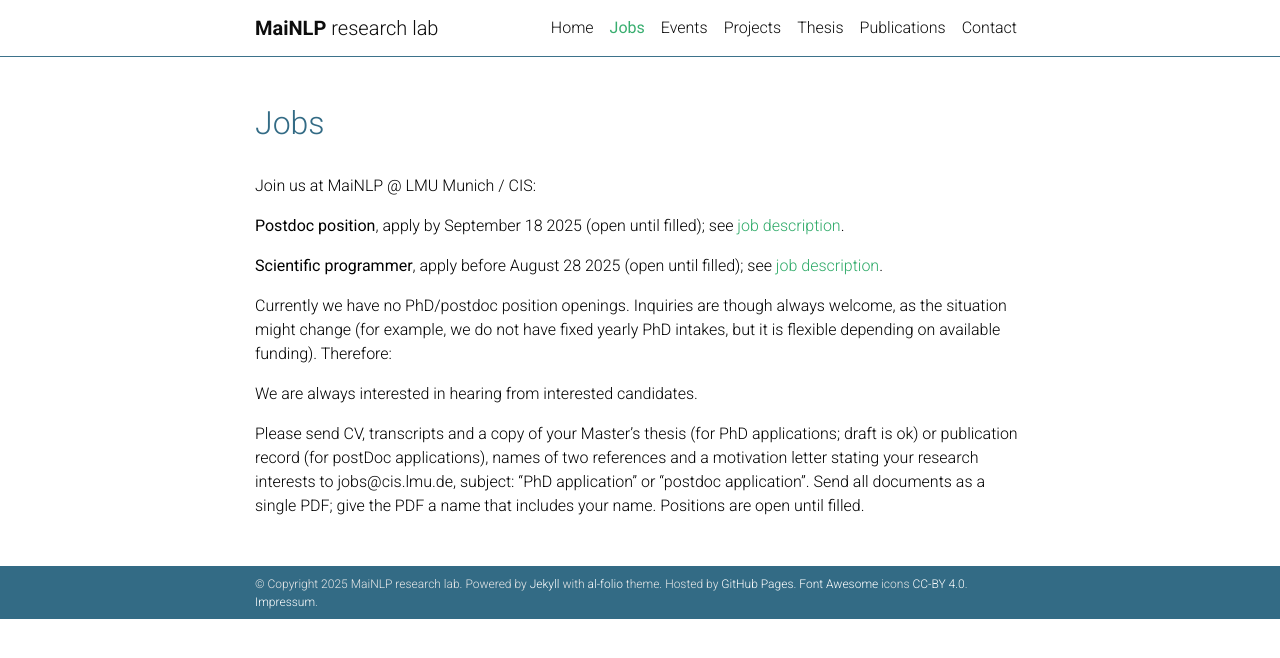
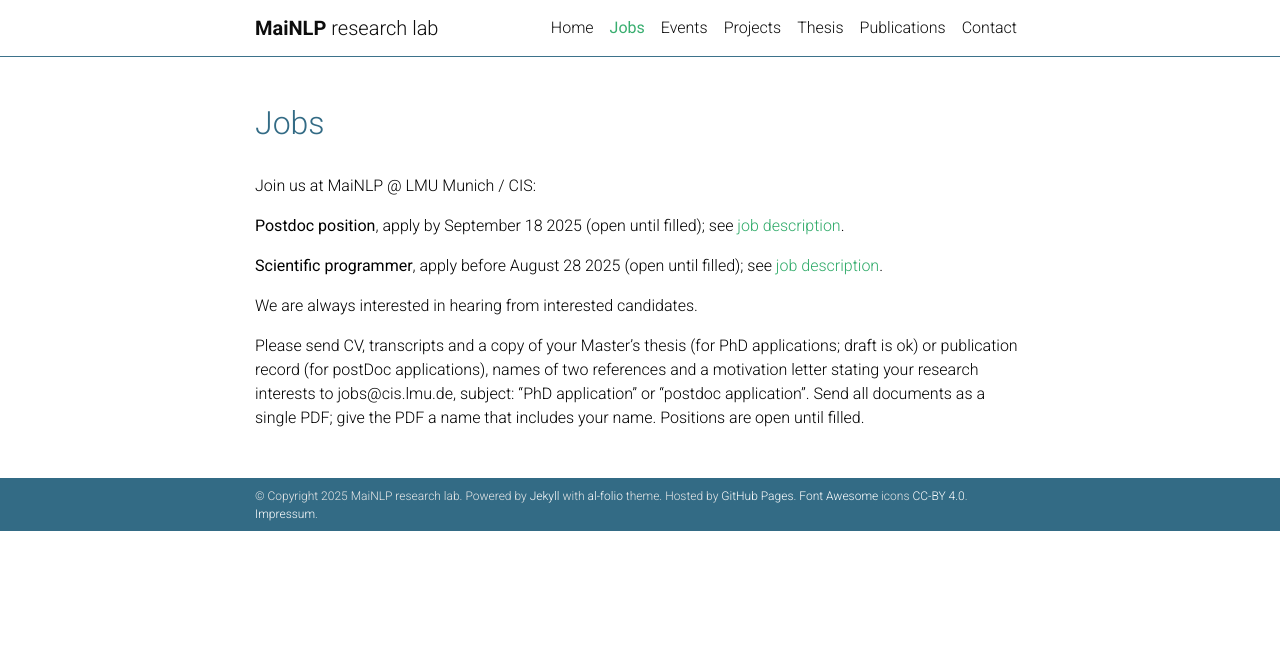
Before and after one commit to mainlp/mainlp.github.io, a Jekyll site: the page built from _pages/jobs.md, in a window 1280 px wide. Shown: the top 658 px of the page. Built offline with Jekyll 4.4.1, drawn with Linux system fonts in a browser that asks for light colours; comment, search, counter and statistics services are not loaded; a style sheet for code colours, icons or effects is not loaded.

Commit message:
Update jobs.md

```diff
--- a/_pages/jobs.md
+++ b/_pages/jobs.md
@@ -18,7 +18,7 @@ Join us at MaiNLP @ LMU Munich / CIS:
 
 <b>Scientific programmer</b>, apply before August 28 2025 (open until filled); see <a href="/assets/pdf/Scientific programmer-MaiNLP.pdf" target="_blank">job description</a>.
 
-Currently we have no PhD/postdoc position openings. Inquiries are though always welcome, as the situation might change (for example, we do not have fixed yearly PhD intakes, but it is flexible depending on available funding). Therefore:
+<!--Currently we have no PhD/postdoc position openings. Inquiries are though always welcome, as the situation might change (for example, we do not have fixed yearly PhD intakes, but it is flexible depending on available funding). Therefore:-->
 
 We are always interested in hearing from interested candidates.
 
```
